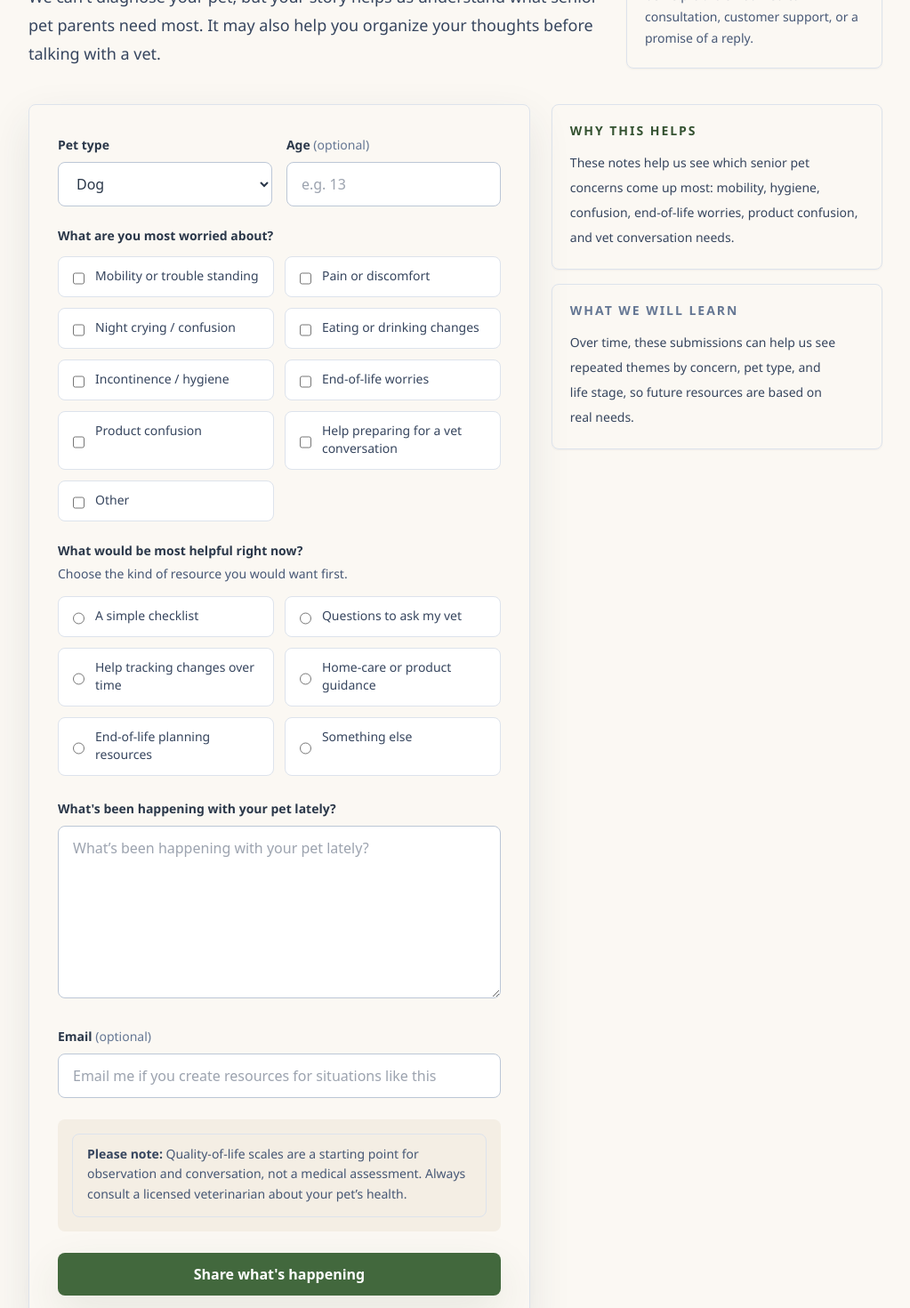
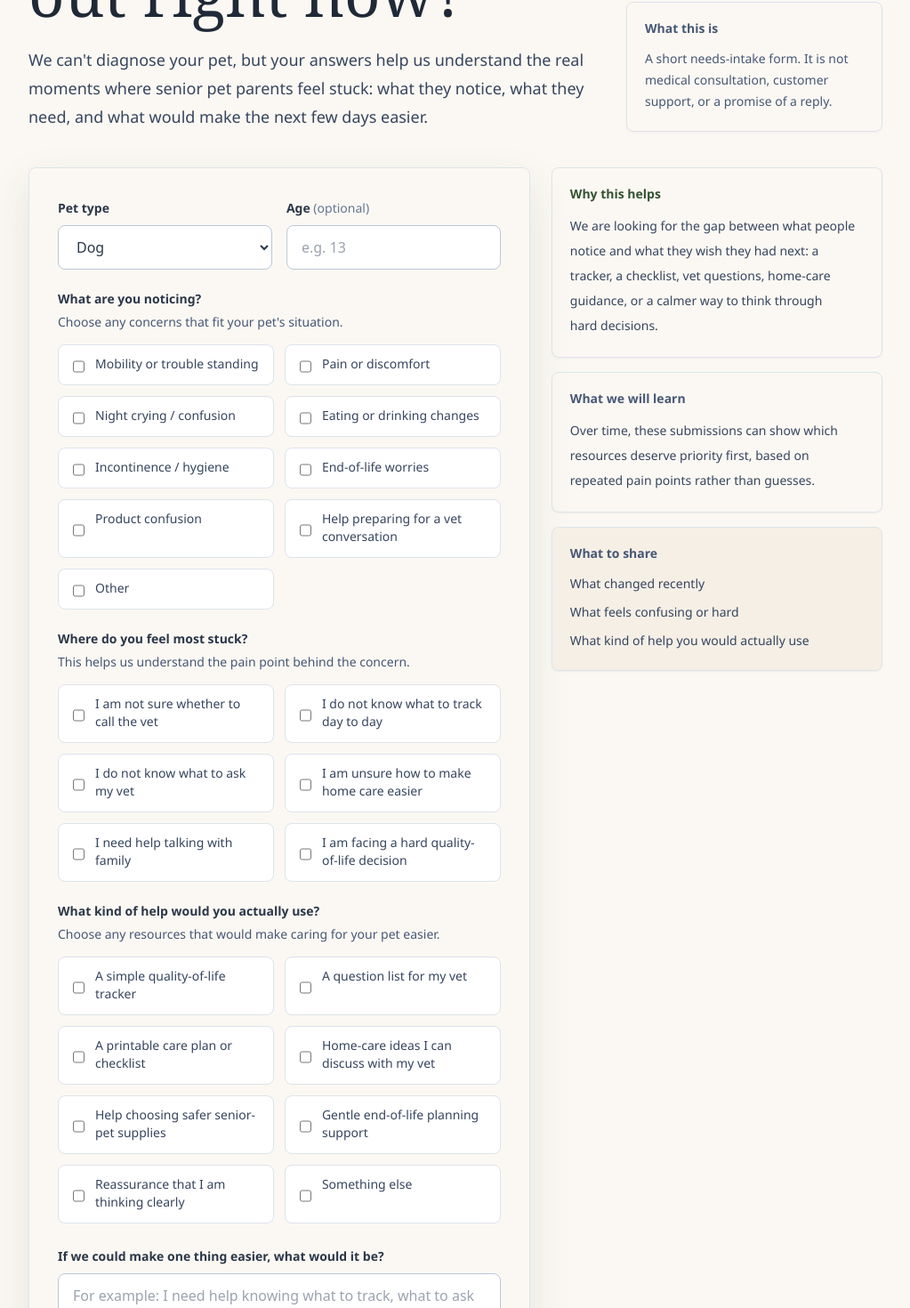
Before and after one commit to RandyThePsycho/senior-pet-care, a Next.js app: page /share-your-situation in a window 1280 px wide. Shown: the part 340-1810 px from the top of the page at 89% size, without its empty margins (128-1151 px from the left). Built offline with nearby package versions, Linux system fonts and the light colour scheme.

Commit message:
ux: make situation intake focus on user needs

```diff
--- a/src/app/share-your-situation/ShareSituationForm.tsx
+++ b/src/app/share-your-situation/ShareSituationForm.tsx
@@ -17,12 +17,35 @@ const CONCERNS = [
   { value: 'other', label: 'Other' },
 ] as const;
 
-const NEEDS = [
-  { value: 'printable_checklist', label: 'A simple checklist' },
-  { value: 'vet_questions', label: 'Questions to ask my vet' },
-  { value: 'tracking_changes', label: 'Help tracking changes over time' },
-  { value: 'home_care_guidance', label: 'Home-care or product guidance' },
-  { value: 'end_of_life_resources', label: 'End-of-life planning resources' },
+const STUCK_POINTS = [
+  {
+    value: 'whether_to_call_vet',
+    label: 'I am not sure whether to call the vet',
+  },
+  { value: 'what_to_track', label: 'I do not know what to track day to day' },
+  { value: 'what_to_ask', label: 'I do not know what to ask my vet' },
+  { value: 'home_setup', label: 'I am unsure how to make home care easier' },
+  { value: 'family_decision', label: 'I need help talking with family' },
+  {
+    value: 'hard_decisions',
+    label: 'I am facing a hard quality-of-life decision',
+  },
+] as const;
+
+const HELP_NEEDS = [
+  {
+    value: 'quality_of_life_tracker',
+    label: 'A simple quality-of-life tracker',
+  },
+  { value: 'vet_question_list', label: 'A question list for my vet' },
+  { value: 'printable_plan', label: 'A printable care plan or checklist' },
+  { value: 'home_care_ideas', label: 'Home-care ideas I can discuss with my vet' },
+  { value: 'product_guidance', label: 'Help choosing safer senior-pet supplies' },
+  { value: 'end_of_life_support', label: 'Gentle end-of-life planning support' },
+  {
+    value: 'emotional_support',
+    label: 'Reassurance that I am thinking clearly',
+  },
   { value: 'other', label: 'Something else' },
 ] as const;
 
@@ -30,13 +53,31 @@ export default function ShareSituationForm() {
   const [petType, setPetType] = useState('dog');
   const [petAge, setPetAge] = useState('');
   const [concerns, setConcerns] = useState<string[]>([]);
-  const [need, setNeed] = useState('');
+  const [stuckPoints, setStuckPoints] = useState<string[]>([]);
+  const [helpNeeds, setHelpNeeds] = useState<string[]>([]);
+  const [whatWouldHelp, setWhatWouldHelp] = useState('');
   const [freeText, setFreeText] = useState('');
   const [email, setEmail] = useState('');
   const [submitted, setSubmitted] = useState(false);
 
   function toggleConcern(value: string) {
     setConcerns((current) =>
+      current.includes(value)
+        ? current.filter((item) => item !== value)
+        : [...current, value]
+    );
+  }
+
+  function toggleStuckPoint(value: string) {
+    setStuckPoints((current) =>
+      current.includes(value)
+        ? current.filter((item) => item !== value)
+        : [...current, value]
+    );
+  }
+
+  function toggleHelpNeed(value: string) {
+    setHelpNeeds((current) =>
       current.includes(value)
         ? current.filter((item) => item !== value)
         : [...current, value]
@@ -50,7 +91,9 @@ export default function ShareSituationForm() {
       pet_type: petType,
       pet_age: petAge.trim() || null,
       main_concern: concerns,
-      current_need: need || null,
+      stuck_points: stuckPoints,
+      needed_help: helpNeeds,
+      what_would_help: whatWouldHelp.trim() || null,
       free_text: freeText.trim(),
       email: email.trim() || null,
       source: 'share_your_situation',
@@ -59,7 +102,9 @@ export default function ShareSituationForm() {
     track('situation_intake_submitted', {
       petType: payload.pet_type,
       concernCount: payload.main_concern.length,
-      hasNeed: Boolean(payload.current_need),
+      stuckPointCount: payload.stuck_points.length,
+      helpNeedCount: payload.needed_help.length,
+      hasOpenNeed: Boolean(payload.what_would_help),
       hasEmail: Boolean(payload.email),
     });
 
@@ -78,9 +123,10 @@ export default function ShareSituationForm() {
         </p>
         <p className="mt-4 leading-7 text-navy-600">
           We can&apos;t provide medical advice, but your note helps us
-          understand what senior pet families need most. If you&apos;re worried
-          about sudden pain, breathing changes, collapse, or severe distress,
-          please contact a licensed veterinarian or emergency clinic.
+          understand what senior pet families need most and what resources
+          should come next. If you&apos;re worried about sudden pain, breathing
+          changes, collapse, or severe distress, please contact a licensed
+          veterinarian or emergency clinic.
         </p>
         <div className="mt-6">
           <CTAButton href="/tools/senior-pet-quality-of-life-calculator">
@@ -123,8 +169,11 @@ export default function ShareSituationForm() {
 
       <fieldset>
         <legend className="text-sm font-semibold text-navy-700">
-          What are you most worried about?
+          What are you noticing?
         </legend>
+        <p className="mt-1 text-sm leading-6 text-navy-500">
+          Choose any concerns that fit your pet&apos;s situation.
+        </p>
         <div className="mt-3 grid gap-3 sm:grid-cols-2">
           {CONCERNS.map((concern) => (
             <label
@@ -149,27 +198,58 @@ export default function ShareSituationForm() {
 
       <fieldset>
         <legend className="text-sm font-semibold text-navy-700">
-          What would be most helpful right now?
+          Where do you feel most stuck?
         </legend>
         <p className="mt-1 text-sm leading-6 text-navy-500">
-          Choose the kind of resource you would want first.
+          This helps us understand the pain point behind the concern.
         </p>
         <div className="mt-3 grid gap-3 sm:grid-cols-2">
-          {NEEDS.map((item) => (
+          {STUCK_POINTS.map((item) => (
             <label
               key={item.value}
               className={`flex cursor-pointer gap-3 rounded-lg border px-4 py-3 text-sm transition ${
-                need === item.value
+                stuckPoints.includes(item.value)
                   ? 'border-sage-300 bg-sage-50 text-navy-800'
                   : 'border-navy-100 bg-white text-navy-600 hover:bg-cream-100'
               }`}
             >
               <input
-                type="radio"
-                name="current_need"
+                type="checkbox"
+                name="stuck_points"
                 value={item.value}
-                checked={need === item.value}
-                onChange={() => setNeed(item.value)}
+                checked={stuckPoints.includes(item.value)}
+                onChange={() => toggleStuckPoint(item.value)}
+                className="mt-1 accent-sage-600"
+              />
+              <span>{item.label}</span>
+            </label>
+          ))}
+        </div>
+      </fieldset>
+
+      <fieldset>
+        <legend className="text-sm font-semibold text-navy-700">
+          What kind of help would you actually use?
+        </legend>
+        <p className="mt-1 text-sm leading-6 text-navy-500">
+          Choose any resources that would make caring for your pet easier.
+        </p>
+        <div className="mt-3 grid gap-3 sm:grid-cols-2">
+          {HELP_NEEDS.map((item) => (
+            <label
+              key={item.value}
+              className={`flex cursor-pointer gap-3 rounded-lg border px-4 py-3 text-sm transition ${
+                helpNeeds.includes(item.value)
+                  ? 'border-sage-300 bg-sage-50 text-navy-800'
+                  : 'border-navy-100 bg-white text-navy-600 hover:bg-cream-100'
+              }`}
+            >
+              <input
+                type="checkbox"
+                name="needed_help"
+                value={item.value}
+                checked={helpNeeds.includes(item.value)}
+                onChange={() => toggleHelpNeed(item.value)}
                 className="mt-1 accent-sage-600"
               />
               <span>{item.label}</span>
@@ -180,13 +260,26 @@ export default function ShareSituationForm() {
 
       <label className="block">
         <span className="text-sm font-semibold text-navy-700">
-          What&apos;s been happening with your pet lately?
+          If we could make one thing easier, what would it be?
+        </span>
+        <textarea
+          value={whatWouldHelp}
+          onChange={(event) => setWhatWouldHelp(event.target.value)}
+          rows={4}
+          placeholder="For example: I need help knowing what to track, what to ask my vet, or what changes at home would be safest."
+          className="mt-2 w-full rounded-lg border border-navy-200 bg-white px-4 py-3 text-navy-700 focus:border-sage-500 focus:outline-none focus:ring-2 focus:ring-sage-300"
+        />
+      </label>
+
+      <label className="block">
+        <span className="text-sm font-semibold text-navy-700">
+          What has been happening with your pet lately?
         </span>
         <textarea
           value={freeText}
           onChange={(event) => setFreeText(event.target.value)}
-          rows={7}
-          placeholder="What’s been happening with your pet lately?"
+          rows={6}
+          placeholder="Share any recent changes, patterns, or moments that made you worry."
           className="mt-2 w-full rounded-lg border border-navy-200 bg-white px-4 py-3 text-navy-700 focus:border-sage-500 focus:outline-none focus:ring-2 focus:ring-sage-300"
         />
       </label>
@@ -199,7 +292,7 @@ export default function ShareSituationForm() {
           type="email"
           value={email}
           onChange={(event) => setEmail(event.target.value)}
-          placeholder="Email me if you create resources for situations like this"
+          placeholder="Email me if you create resources that match this need"
           className="mt-2 w-full rounded-lg border border-navy-200 bg-white px-4 py-3 text-navy-700 focus:border-sage-500 focus:outline-none focus:ring-2 focus:ring-sage-300"
         />
       </label>
@@ -209,7 +302,7 @@ export default function ShareSituationForm() {
       </div>
 
       <CTAButton type="submit" fullWidth>
-        Share what&apos;s happening
+        Share what would help
       </CTAButton>
     </form>
   );
--- a/src/app/share-your-situation/page.tsx
+++ b/src/app/share-your-situation/page.tsx
@@ -6,9 +6,9 @@ import Link from 'next/link';
 import ShareSituationForm from './ShareSituationForm';
 
 export const metadata: Metadata = {
-  title: "Share What's Going On With Your Senior Pet",
+  title: 'Tell Us What Would Help With Your Senior Pet',
   description:
-    'Tell us what you are noticing with your senior dog or cat. This is not medical consultation, but it can help you organize your thoughts before a vet visit.',
+    'Tell us what you are noticing, where you feel stuck, and what kind of senior pet care resource would help most.',
 };
 
 export default function ShareYourSituationPage() {
@@ -23,32 +23,33 @@ export default function ShareYourSituationPage() {
             Back to home
           </Link>
           <span className="hidden text-sm text-navy-400 sm:block">
-            Tell us what is happening
+            Help us understand what would actually help
           </span>
         </nav>
 
         <header className="mt-10 grid gap-7 lg:grid-cols-[1fr_18rem] lg:items-end">
           <div>
             <p className="mb-3 text-sm font-semibold tracking-[0.14em] text-sage-700">
-              Share what&apos;s going on with your senior pet
+              Share what would help with your senior pet
             </p>
             <h1 className="max-w-3xl font-display text-[clamp(2.55rem,5.5vw,4.75rem)] leading-[1.02] text-navy-800">
-              Tell us what you&apos;re noticing.
+              What are you trying to figure out right now?
             </h1>
             <p className="mt-6 max-w-2xl text-lg leading-8 text-navy-600">
-              We can&apos;t diagnose your pet, but your story helps us
-              understand what senior pet parents need most. It may also help
-              you organize your thoughts before talking with a vet.
+              We can&apos;t diagnose your pet, but your answers help us
+              understand the real moments where senior pet parents feel stuck:
+              what they notice, what they need, and what would make the next
+              few days easier.
             </p>
           </div>
 
           <aside className="rounded-lg border border-navy-100 bg-white/88 p-5 text-sm leading-6 text-navy-500 shadow-sm shadow-navy-800/5">
-            <p className="font-semibold tracking-[0.14em] text-navy-400">
-              WHAT THIS IS
+            <p className="text-sm font-semibold text-navy-500">
+              What this is
             </p>
             <p className="mt-3">
-              A simple way to tell us what would be helpful. It is not medical
-              consultation, customer support, or a promise of a reply.
+              A short needs-intake form. It is not medical consultation,
+              customer support, or a promise of a reply.
             </p>
           </aside>
         </header>
@@ -60,25 +61,37 @@ export default function ShareYourSituationPage() {
 
           <aside className="space-y-4">
             <div className="rounded-lg border border-navy-100 bg-white/88 p-5 shadow-sm shadow-navy-800/5">
-              <p className="text-sm font-semibold tracking-[0.14em] text-sage-700">
-                WHY THIS HELPS
+              <p className="text-sm font-semibold text-sage-700">
+                Why this helps
               </p>
               <p className="mt-3 text-sm leading-7 text-navy-600">
-                These notes help us see which senior pet concerns come up most:
-                mobility, hygiene, confusion, end-of-life worries, product
-                confusion, and vet conversation needs.
+                We are looking for the gap between what people notice and what
+                they wish they had next: a tracker, a checklist, vet questions,
+                home-care guidance, or a calmer way to think through hard
+                decisions.
               </p>
             </div>
 
             <div className="rounded-lg border border-navy-100 bg-white/88 p-5 shadow-sm shadow-navy-800/5">
-              <p className="text-sm font-semibold tracking-[0.14em] text-navy-400">
-                WHAT WE WILL LEARN
+              <p className="text-sm font-semibold text-navy-500">
+                What we will learn
               </p>
               <p className="mt-3 text-sm leading-7 text-navy-600">
-                Over time, these submissions can help us see repeated themes by
-                concern, pet type, and life stage, so future resources are based
-                on real needs.
+                Over time, these submissions can show which resources deserve
+                priority first, based on repeated pain points rather than
+                guesses.
               </p>
+            </div>
+
+            <div className="rounded-lg border border-navy-100 bg-cream-100/80 p-5 shadow-sm shadow-navy-800/5">
+              <p className="text-sm font-semibold text-navy-500">
+                What to share
+              </p>
+              <ul className="mt-3 space-y-2 text-sm leading-6 text-navy-600">
+                <li>What changed recently</li>
+                <li>What feels confusing or hard</li>
+                <li>What kind of help you would actually use</li>
+              </ul>
             </div>
           </aside>
         </section>
```
